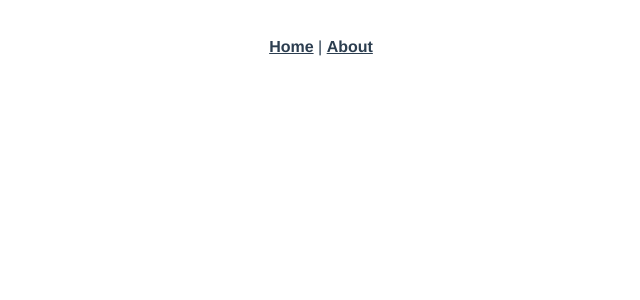
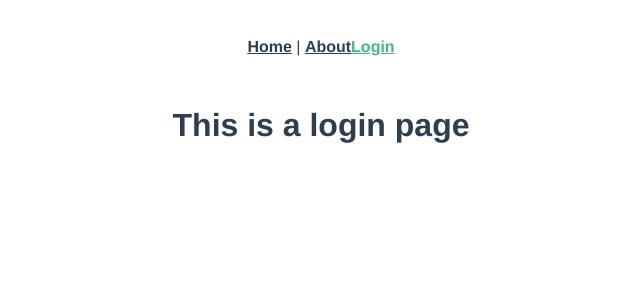
Before and after one commit to webEx15-team9/original-team-app, a Vue app: page /login in a window 1280 px wide. Before the commit this address had no page. Shown: the top 300 px of the page, without its empty margins (319-959 px from the left). Built offline with nearby package versions, Linux system fonts and the light colour scheme.

Commit message:
ページ作成ジ

```diff
--- a/src/App.vue
+++ b/src/App.vue
@@ -2,6 +2,7 @@
   <div id="nav">
     <router-link to="/">Home</router-link> |
     <router-link to="/about">About</router-link>
+    <router-link to="/login">Login</router-link>
   </div>
   <router-view />
 </template>
--- a/src/router/index.js
+++ b/src/router/index.js
@@ -16,6 +16,12 @@
     component: () =>
       import(/* webpackChunkName: "about" */ "../views/About.vue"),
   },
+  {
+    path: "/login",
+    name: "Login",
+    component: () =>
+      import(/* webpackChunkName: "login" */ "../views/Login.vue"),
+  },
 ];
 
 const router = createRouter({
--- /dev/null
+++ b/src/views/Login.vue
@@ -0,0 +1,5 @@
+<template>
+  <div class="login">
+    <h1>This is a login page</h1>
+  </div>
+</template>
```
